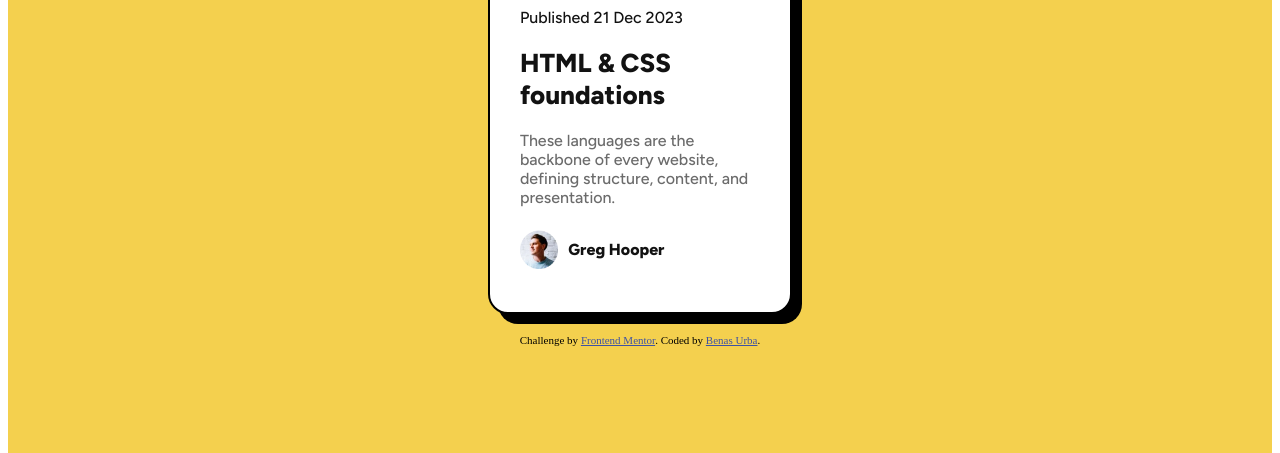
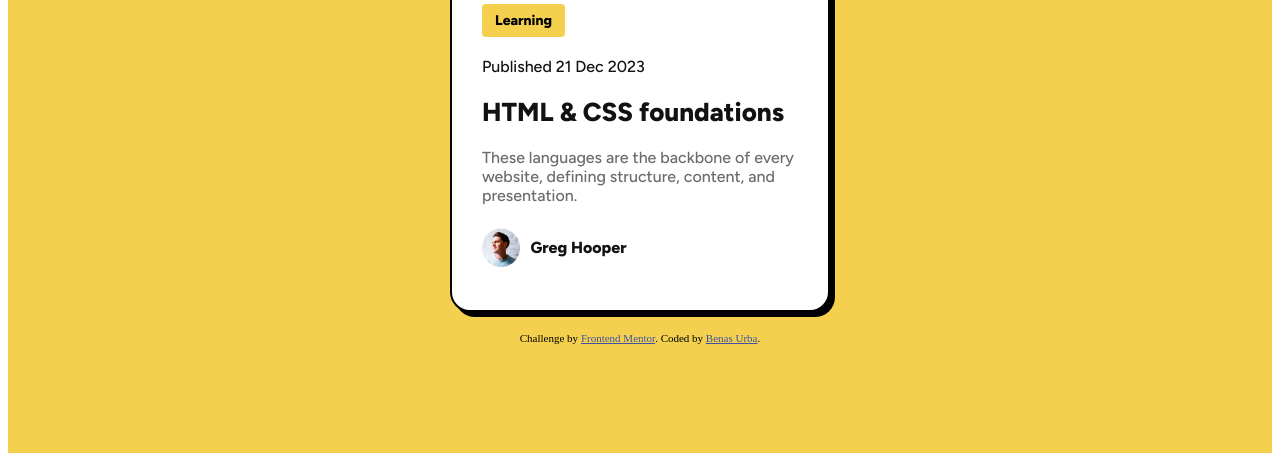
Before and after one commit to BenasUrba/Blog-Card, a plain HTML site: page index.html in a window 1280 px wide. Shown: the part 355-808 px from the top of the page. Drawn offline with Linux system fonts and the light colour scheme.

Commit message:
1440px changes

```diff
--- a/styles.css
+++ b/styles.css
@@ -33,7 +33,7 @@ body, html {
     padding: 30px;
     border-radius: 20px;
     border: 2px solid black;
-    box-shadow: 10px 10px black;
+    box-shadow: 5px 5px black;
 }
 
 
@@ -130,3 +130,12 @@ body, html {
         font-size: 14px;
     }
 }
+
+@media (max-width: 1440px) {
+
+    .blog-card {
+        width: 25%;
+    }
+
+
+}
```
